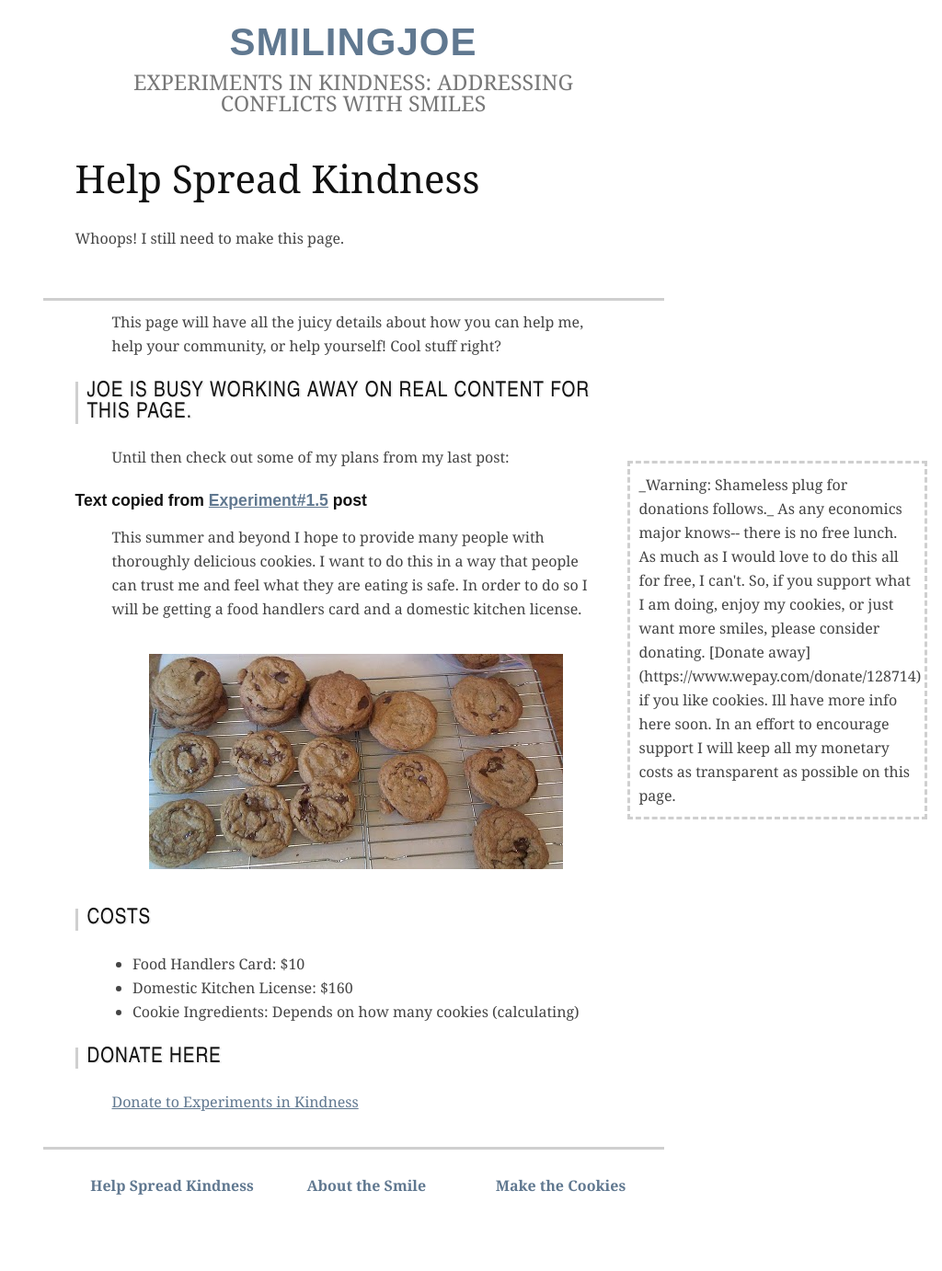
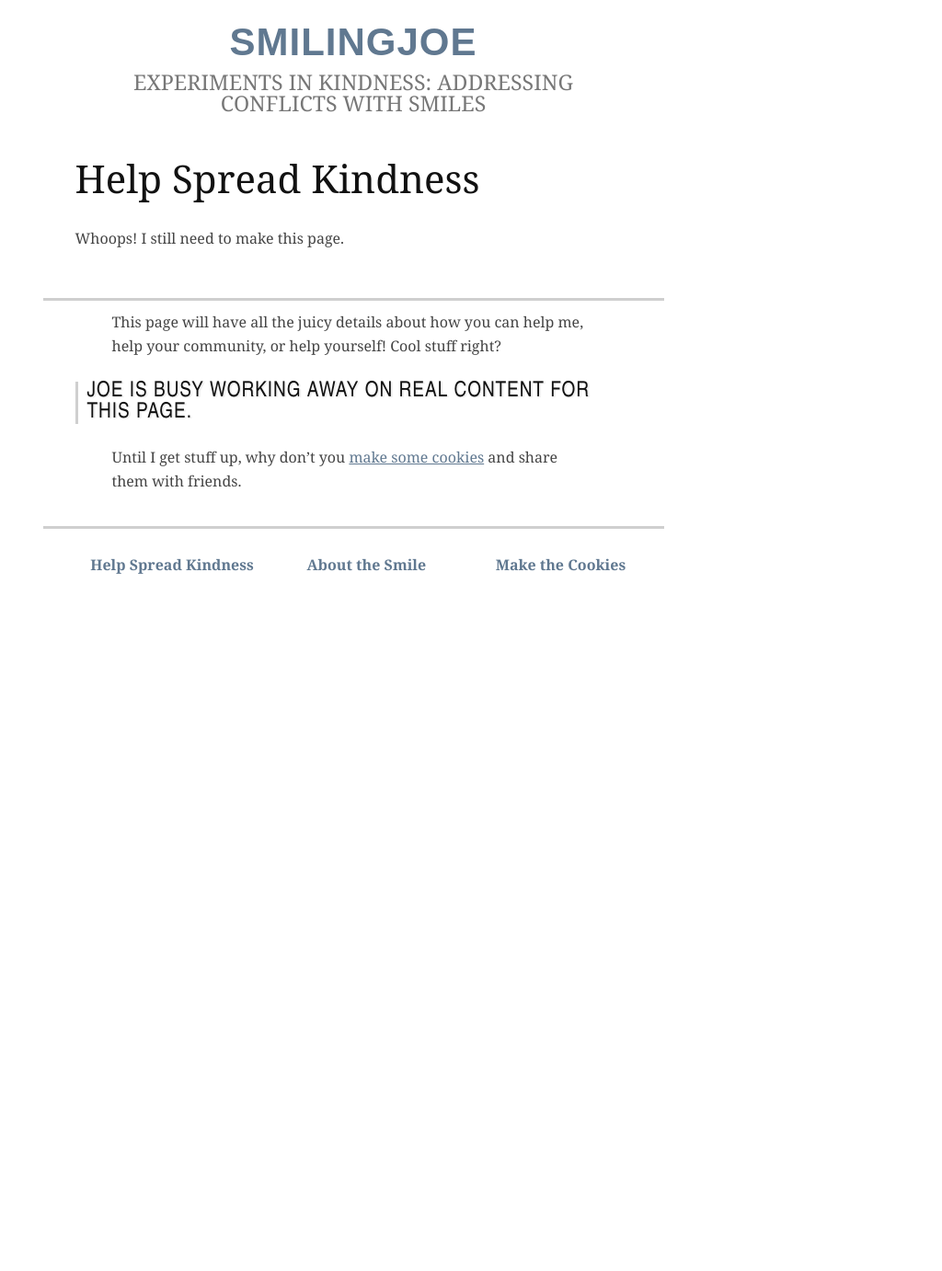
Before and after one commit to joehand/smilingjoe, a Jekyll site: the page built from support.markdown, in a window 1280 px wide. Shown: the whole page at 92% size, without its empty margins (256-1280 px from the left). Built offline with Jekyll 4.4.1, drawn with Linux system fonts in a browser that asks for light colours; nearby versions of some CDN libraries; some web fonts are replaced; Markdown is read by kramdown in place of the engine named in the settings; a script that is not in the unit is left out; after the commit the page ends 960 px from its top, so only the background shows below that.

Commit message:
Changing some pages around, taking off donate stuff.

```diff
--- a/cookie.markdown
+++ b/cookie.markdown
@@ -6,7 +6,6 @@ description: Ever since I can remember I made Chocolate Chip Cookies. Ten years
 type: about
 ---
 
-####Page is a work in progress
 
 The real secret is not what you put in the cookies, but how you make them. So be sure to add lots of love!
 
--- a/support.markdown
+++ b/support.markdown
@@ -10,27 +10,4 @@ This page will have all the juicy details about how you can help me, help your c
 
 ####Joe is busy working away on real content for this page.
 
-Until then check out some of my plans from my last post:
-
-#####Text copied from [Experiment#1.5]({{ site.blog_url }}/07/2011/laddscircle/) post
-This summer and beyond I hope to provide many people with thoroughly delicious cookies. I want to do this in a way that people can trust me and feel what they are eating is safe. In order to do so I will be getting a food handlers card and a domestic kitchen license.
-
-
-<aside class="sidenote up">
-_Warning: Shameless plug for donations follows._
-
-As any economics major knows-- there is no free lunch. As much as I would love to do this all for free, I can't. So, if you support what I am doing, enjoy my cookies, or just want more smiles, please consider donating. [Donate away](https://www.wepay.com/donate/128714) if you like cookies. Ill have more info here soon.
-
-In an effort to encourage support I will keep all my monetary costs as transparent as possible on this page.
-</aside>
-<img class="nofloat" src="{{ site.imgpath }}cookies_med.jpg" title="Cookies (Credit:Joe Hand)" alt="Cookies">
-
-
-####Costs
-
-*	Food Handlers Card: $10
-*	Domestic Kitchen License: $160
-*	Cookie Ingredients: Depends on how many cookies (calculating)
-
-####Donate Here
-{% include donate.html %}
+Until I get stuff up, why don't you [make some cookies](http://smilingjoe.com/cookie.html) and share them with friends.
--- a/updates.markdown
+++ b/updates.markdown
@@ -8,6 +8,10 @@ type: about
 
 
 ###Experiments in Kindness
+
+####Experiment #3
+#####Places in Portland, July 15-?
+I am working up plans for my next experiment. Stay tuned.
 
 ####Experiment #2
 #####Friday July 8th, 5pm
```
Also changed, not shown: _posts/2011-07-05-laddscircle.markdown (+0 -14 lines).
